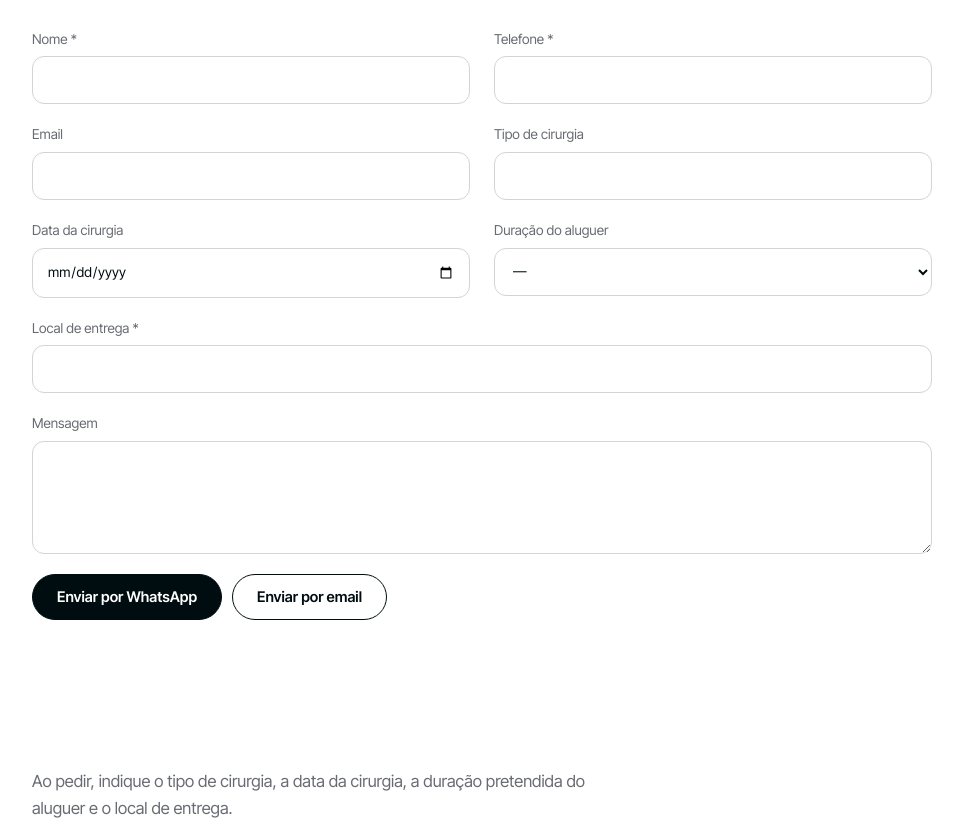
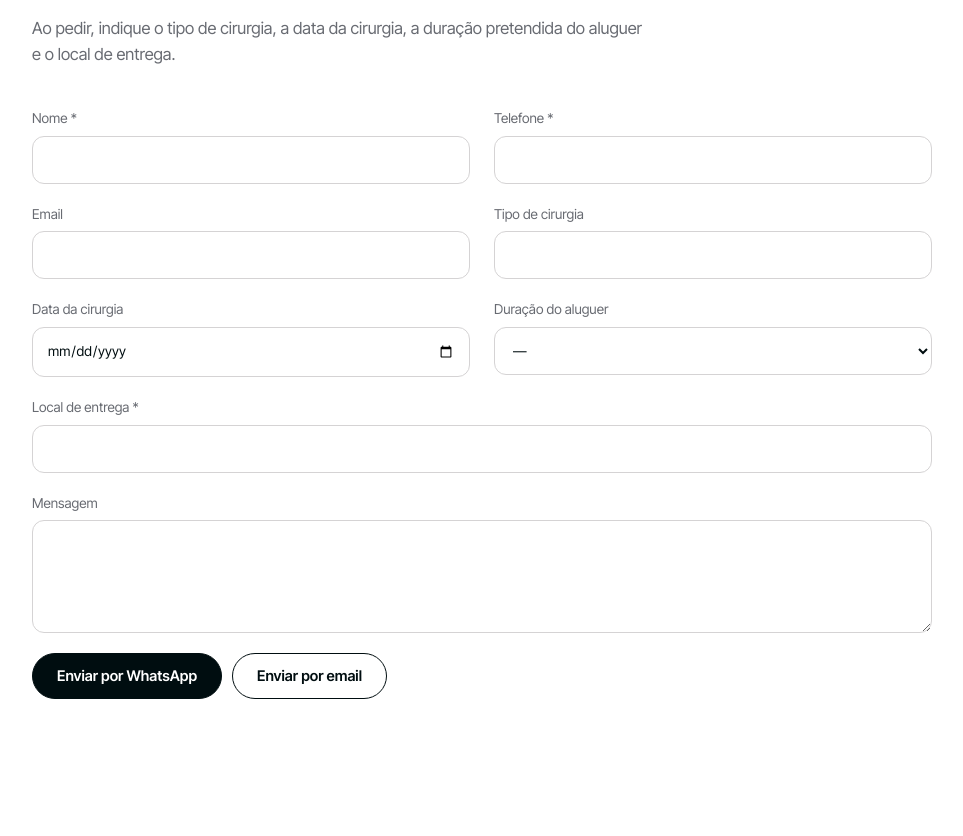
Before and after one commit to justRunz/srf-santarem, an Astro site: page /contactos in a window 1280 px wide. Shown: the part 756-1592 px from the top of the page, without its empty margins (16-979 px from the left). Built offline with nearby package versions, Linux system fonts and the light colour scheme; Astro itself is replaced by a stand-in of ours; grey boxes are pictures that could not be loaded.

Commit message:
Contactos: texto do pedido por baixo do título do formulário
Co-Authored-By: Claude Opus 5.5 <noreply@anthropic.com>

```diff
--- a/src/pages/contactos.astro
+++ b/src/pages/contactos.astro
@@ -14,6 +14,7 @@ const morada = `${site.morada}, ${site.codigoPostal}`;
   <section>
     <div class="wrap pedido-wrap" id="reservar">
       <Lines class="h-md" linhas={['Faça o', 'seu pedido.']} />
+      <p class="lead reveal">{p.pedido}</p>
       <form id="pedido" class="pedido reveal" data-wa={site.whatsapp}>
         <label>Nome *<input name="nome" required autocomplete="name"></label>
         <label>Telefone *<input name="telefone" type="tel" required autocomplete="tel"></label>
@@ -35,7 +36,6 @@ const morada = `${site.morada}, ${site.codigoPostal}`;
     </div>
     <div class="wrap contact-grid">
       <div>
-        <p class="lead reveal" style="margin:0 0 40px">{p.pedido}</p>
         <div class="info reveal"><small>Telefone / WhatsApp</small><a href={tel}>{site.telefone}</a></div>
         <div class="info reveal"><small>Email</small><a href={`mailto:${site.email}`}>{site.email}</a></div>
         <div class="info reveal"><small>Morada</small>{morada}</div>
```
